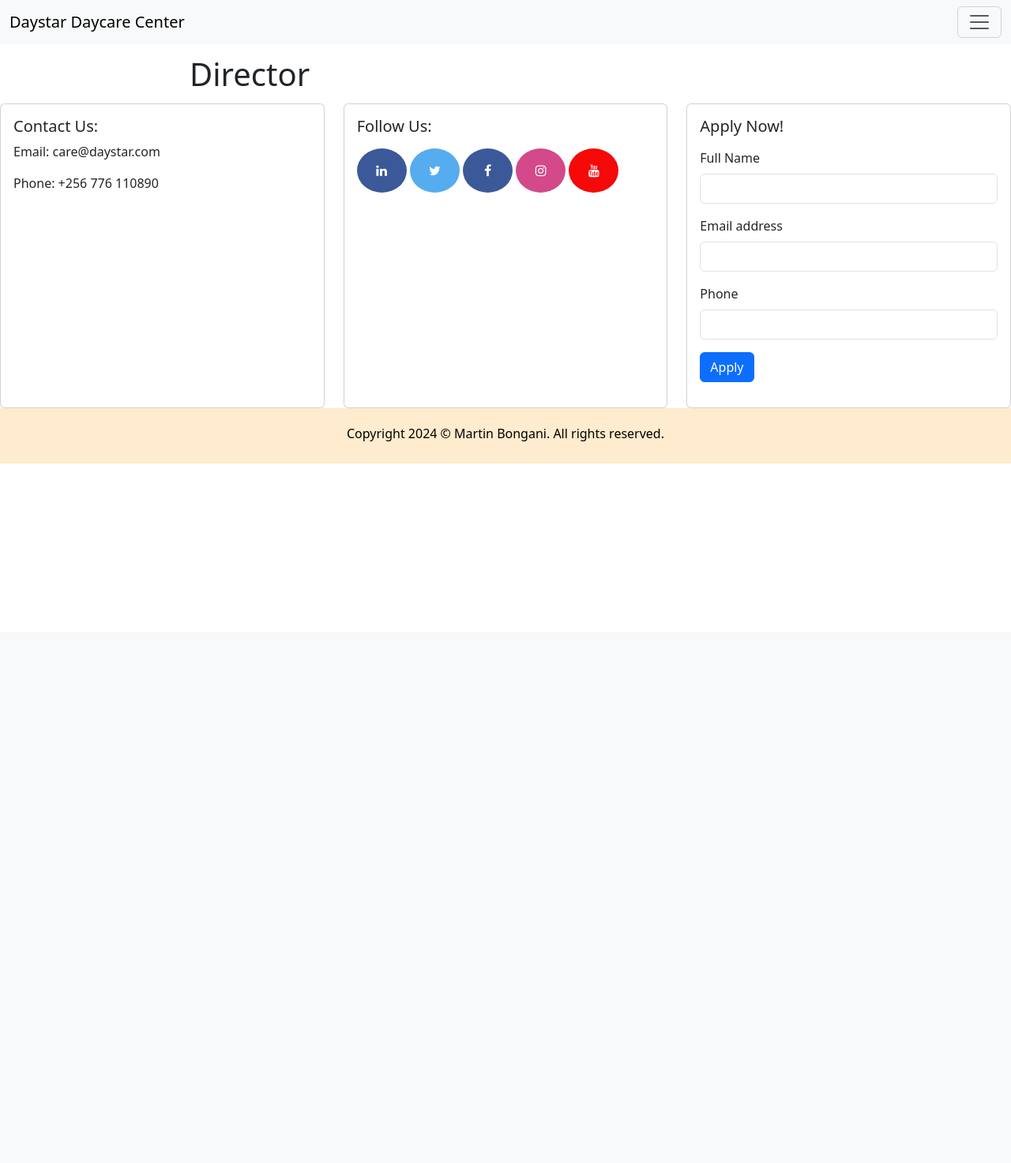
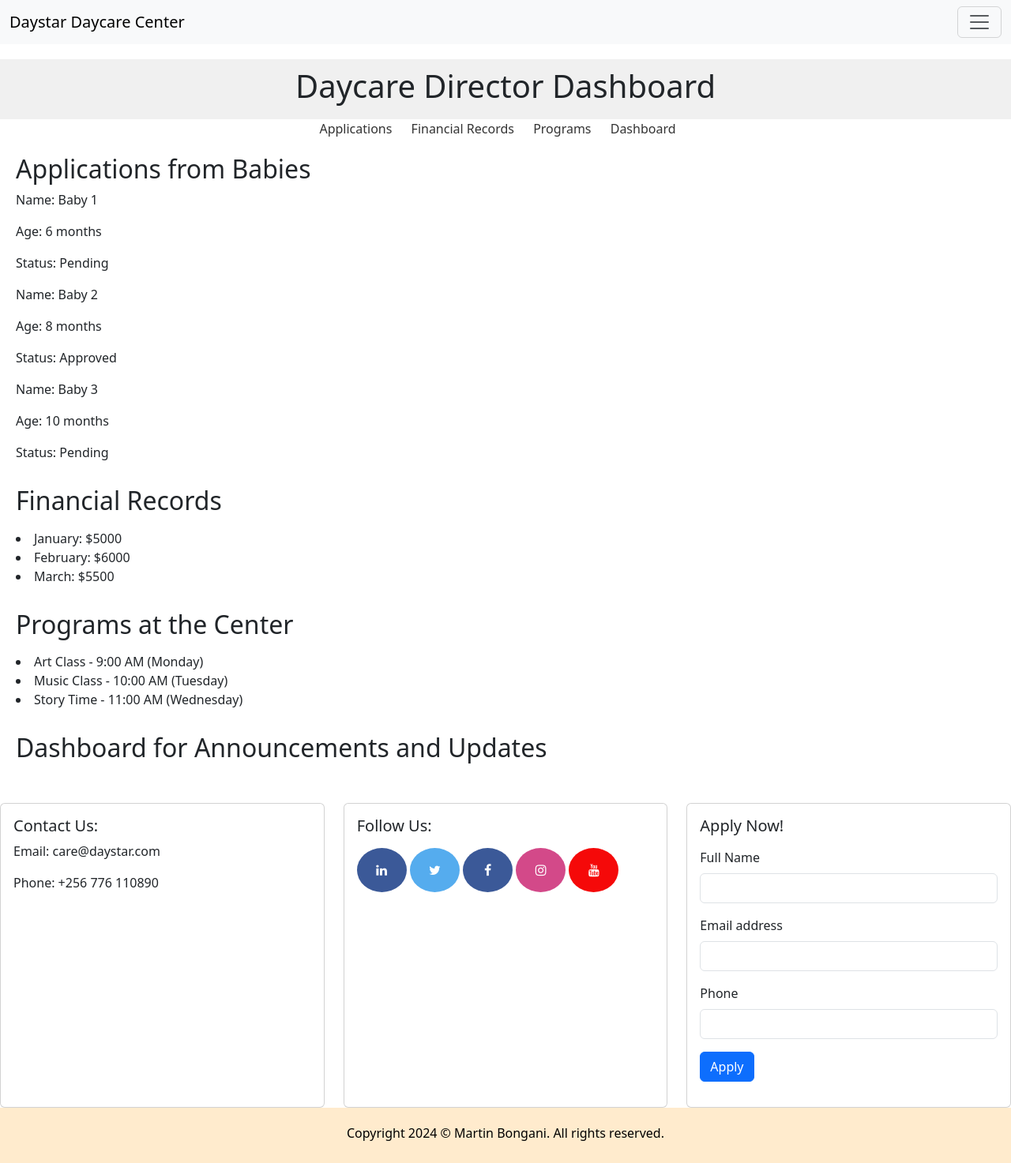
Before and after one commit to martinbongani/daystarmartinbongani, a web app: file pages/director.html in a window 1280 px wide. Shown: the whole page at 79% size. Before the commit the page ends 587 px from the top, so only its background shows below. Run offline with its HTML, style and script files only (its server is not run), Linux system fonts and the light colour scheme.

Commit message:
director page, login js & json

```diff
--- a/css/style.css
+++ b/css/style.css
@@ -184,3 +184,40 @@ span.psw {
 .remove-button {
   display: inline-block;
 }
+
+body {
+  font-family: Arial, sans-serif;
+  margin: 0;
+  padding: 0;
+}
+
+header, footer {
+  background-color: #f0f0f0;
+  text-align: center;
+  padding: 10px 0;
+}
+
+.dirdash ul {
+  list-style-type: none;
+  padding: 0;
+  margin: 0;
+  text-align: center;
+}
+
+.dirdash ul li {
+  display: inline;
+  margin-right: 20px;
+}
+
+.dirdash ul li a {
+  text-decoration: none;
+  color: #333;
+}
+
+main {
+  padding: 20px;
+}
+
+section {
+  margin-bottom: 30px;
+}
--- /dev/null
+++ b/js/director.js
@@ -0,0 +1,68 @@
+// Dummy data for demonstration
+const applicationsData = [
+    { name: 'Baby 1', age: '6 months', status: 'Pending' },
+    { name: 'Baby 2', age: '8 months', status: 'Approved' },
+    { name: 'Baby 3', age: '10 months', status: 'Pending' }
+  ];
+
+  const financialData = [
+    { month: 'January', revenue: 5000 },
+    { month: 'February', revenue: 6000 },
+    { month: 'March', revenue: 5500 }
+  ];
+
+  const programsData = [
+    { name: 'Art Class', time: '9:00 AM', day: 'Monday' },
+    { name: 'Music Class', time: '10:00 AM', day: 'Tuesday' },
+    { name: 'Story Time', time: '11:00 AM', day: 'Wednesday' }
+  ];
+
+  // Function to display applications
+  function displayApplications() {
+    const applicationsContainer = document.getElementById('applications');
+    applicationsContainer.innerHTML = '<h2>Applications from Babies</h2>';
+    applicationsData.forEach(app => {
+      applicationsContainer.innerHTML += `
+        <div>
+          <p>Name: ${app.name}</p>
+          <p>Age: ${app.age}</p>
+          <p>Status: ${app.status}</p>
+        </div>
+      `;
+    });
+  }
+
+  // Function to display financial records
+  function displayFinancialRecords() {
+    const financialContainer = document.getElementById('financial');
+    financialContainer.innerHTML = '<h2>Financial Records</h2>';
+    financialContainer.innerHTML += '<ul>';
+    financialData.forEach(data => {
+      financialContainer.innerHTML += `<li>${data.month}: $${data.revenue}</li>`;
+    });
+    financialContainer.innerHTML += '</ul>';
+  }
+
+  // Function to display programs
+  function displayPrograms() {
+    const programsContainer = document.getElementById('programs');
+    programsContainer.innerHTML = '<h2>Programs at the Center</h2>';
+    programsContainer.innerHTML += '<ul>';
+    programsData.forEach(program => {
+      programsContainer.innerHTML += `<li>${program.name} - ${program.time} (${program.day})</li>`;
+    });
+    programsContainer.innerHTML += '</ul>';
+  }
+
+  // Function to display announcements and updates
+  function displayDashboard() {
+    const dashboardContainer = document.getElementById('dashboard');
+    dashboardContainer.innerHTML = '<h2>Dashboard for Announcements and Updates</h2>';
+    // You can populate dashboard content here
+  }
+
+  // Call functions to display initial data
+  displayApplications();
+  displayFinancialRecords();
+  displayPrograms();
+  displayDashboard();
--- a/pages/director.html
+++ b/pages/director.html
@@ -15,14 +15,41 @@
 
 <body>
     <div w3-include-html="/pages/navbar.html"></div>
-
-
-    <div class="container-shop"><h1>Director</h1></div>
-
+    <div class="container-shop"></div>
+    <header>
+      <h1>Daycare Director Dashboard</h1>
+    </header>
+    <nav class="dirdash">
+      <ul>
+        <li><a href="#applications">Applications</a></li>
+        <li><a href="#financial">Financial Records</a></li>
+        <li><a href="#programs">Programs</a></li>
+        <li><a href="#dashboard">Dashboard</a></li>
+      </ul>
+    </nav>
+    <main>
+      <section id="applications">
+        <h2>Applications from Babies</h2>
+        <!-- Content for approving applications -->
+      </section>
+      <section id="financial">
+        <h2>Financial Records</h2>
+        <!-- Content for checking financial records -->
+      </section>
+      <section id="programs">
+        <h2>Programs at the Center</h2>
+        <!-- Content for checking programs -->
+      </section>
+      <section id="dashboard">
+        <h2>Dashboard for Announcements and Updates</h2>
+        <!-- Content for dashboard -->
+      </section>
+    </main>
 
 
 
     <div w3-include-html="/pages/footer.html"></div>
+    <script src="/js/director.js"></script>
     <script src="/js/shop.js"></script>
     <script src="/css/bootstrap/js/bootstrap.bundle.js"></script>
     <script src="/js/add.js"></script>
--- a/pages/login.html
+++ b/pages/login.html
@@ -27,7 +27,7 @@
           type="email"
           class="form-control"
           id="exampleInputEmail1"
-          aria-describedby="emailHelp" required
+          aria-describedby="emailHelp"
         />
         <label for="exampleInputPassword1" class="form-label">Password</label>
         <input
```
Also changed, not shown: js/login.js (added, +37 -0 lines), js/login.json (added, +17 -0 lines), pages/baby.html (added, +32 -0 lines), js/shop.json (line endings or trailing spaces).
